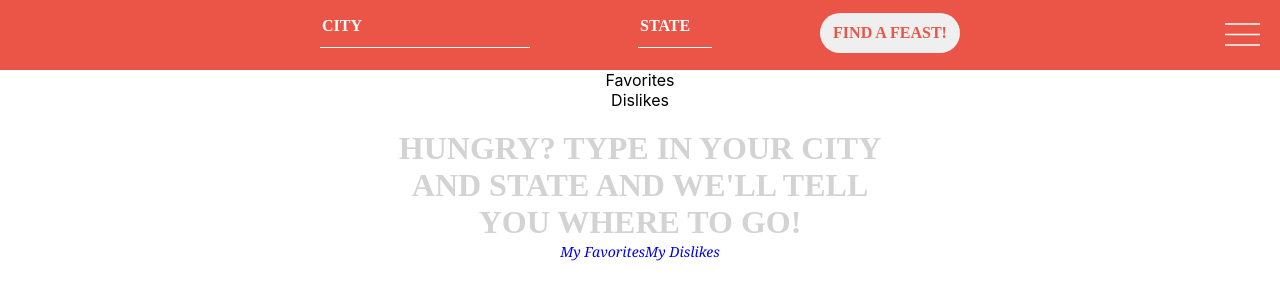
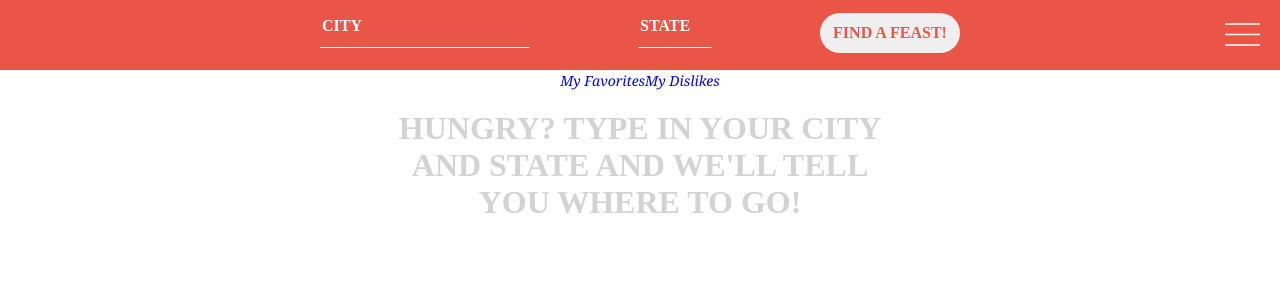
Before and after one commit to abbygottlich/feast-finder-app, a React (Create React App) app in the folder frontend/: page / in a window 1280 px wide. Both pictures are taken after a click on the button 1242 px from the left and 34 px from the top of the page. Shown: the top 300 px of the page. Built offline with nearby package versions, Linux system fonts and the light colour scheme.

Commit message:
moved favorites and dislikes links and renamed Form to Header

```diff
--- a/frontend/src/App.js
+++ b/frontend/src/App.js
@@ -1,19 +1,16 @@
 import React, { Component } from 'react';
 import './App.css';
-import Form from "./components/Form";
+import Header from "./components/Header";
 import RestaurantInfoContainer from "./Containers/RestaurantInfoContainer";
 // import Login from "./components/Login";
-import { Link } from "react-router-dom";
 
 class App extends Component {
 
   render() {
     return (
       <div className="App">
-        <Form />
+        <Header />
         <RestaurantInfoContainer />
-        <Link to="/favorites" className="myFavoritesButton">My Favorites</Link>
-        <Link to="/dislikes" className="myDislikesButton">My Dislikes</Link>
         {/* <Login /> */}
       </div>
     );
--- a/frontend/src/components/Form.js
+++ b/frontend/src/components/Header.js
@@ -1,8 +1,9 @@
 import React, { Component } from 'react';
 import * as action from "../Actions";
-import { connect } from 'react-redux'
+import { connect } from 'react-redux';
+import { Link } from "react-router-dom";
 
-class Form extends Component {
+class Header extends Component {
 
     constructor(props) {
         super(props);
@@ -61,8 +62,8 @@ class Form extends Component {
         if (this.state.toggle === true) {
             return (
                 <div>
-                    <div>Favorites</div>
-                    <div>Dislikes</div>
+                    <Link to="/favorites" className="myFavoritesButton">My Favorites</Link>
+                    <Link to="/dislikes" className="myDislikesButton">My Dislikes</Link>
                 </div>
             )
         } else {
@@ -90,4 +91,4 @@ class Form extends Component {
 export default connect(
     null,
     { fetchRestaurants: action.fetchRestaurant }
-)(Form)
+)(Header)
```
